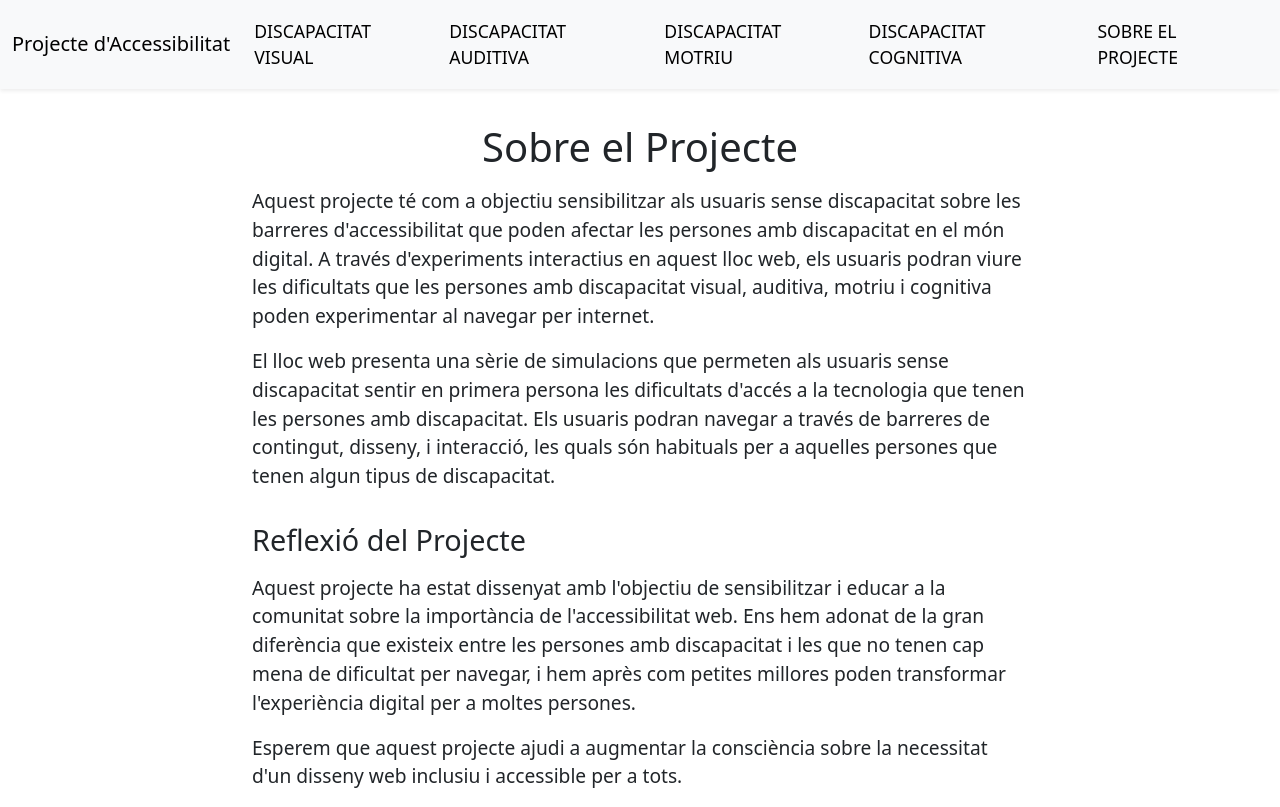
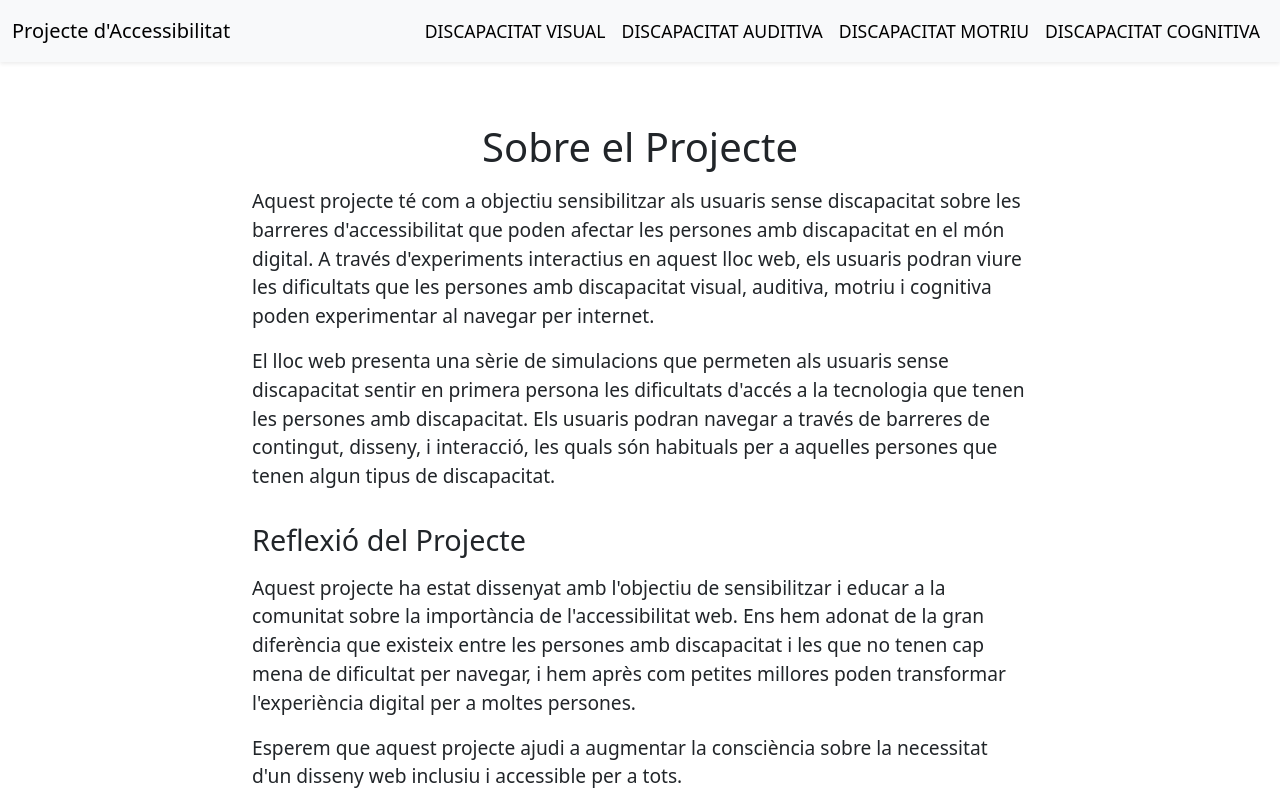
Before and after one commit to JanLlobet/projecte-accesibilitat, a Vue app: page / in a window 1280 px wide. Built offline with nearby package versions, Linux system fonts and the light colour scheme.

Commit message:
Modified routes.

```diff
--- a/src/components/NavbarComponent.vue
+++ b/src/components/NavbarComponent.vue
@@ -18,9 +18,6 @@
           </li>
           <li class="nav-item">
             <router-link class="nav-link" to="/cognitive">Discapacitat Cognitiva</router-link>
-          </li>
-          <li class="nav-item">
-            <router-link class="nav-link" to="/home">Sobre el Projecte</router-link>
           </li>
         </ul>
       </div>
```
